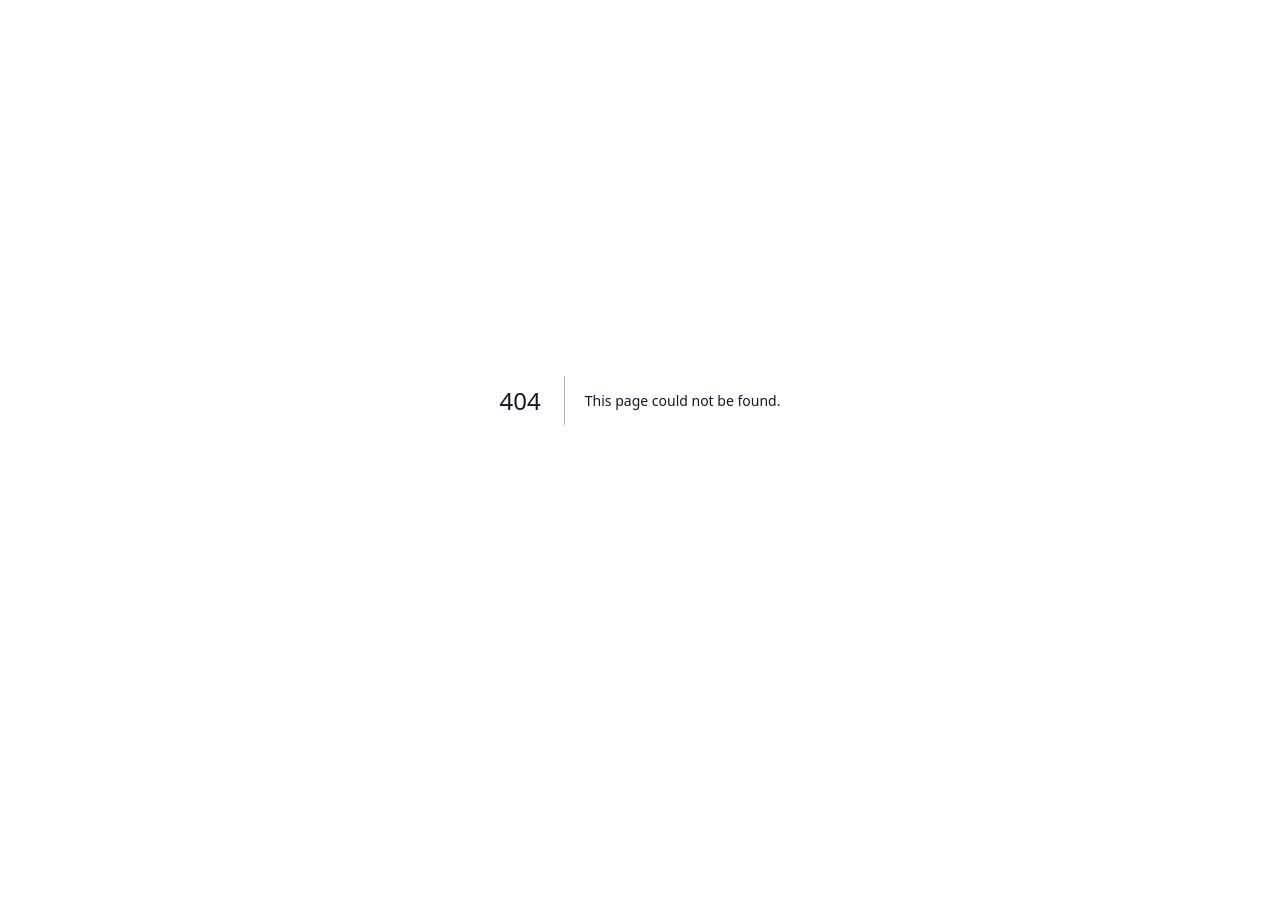
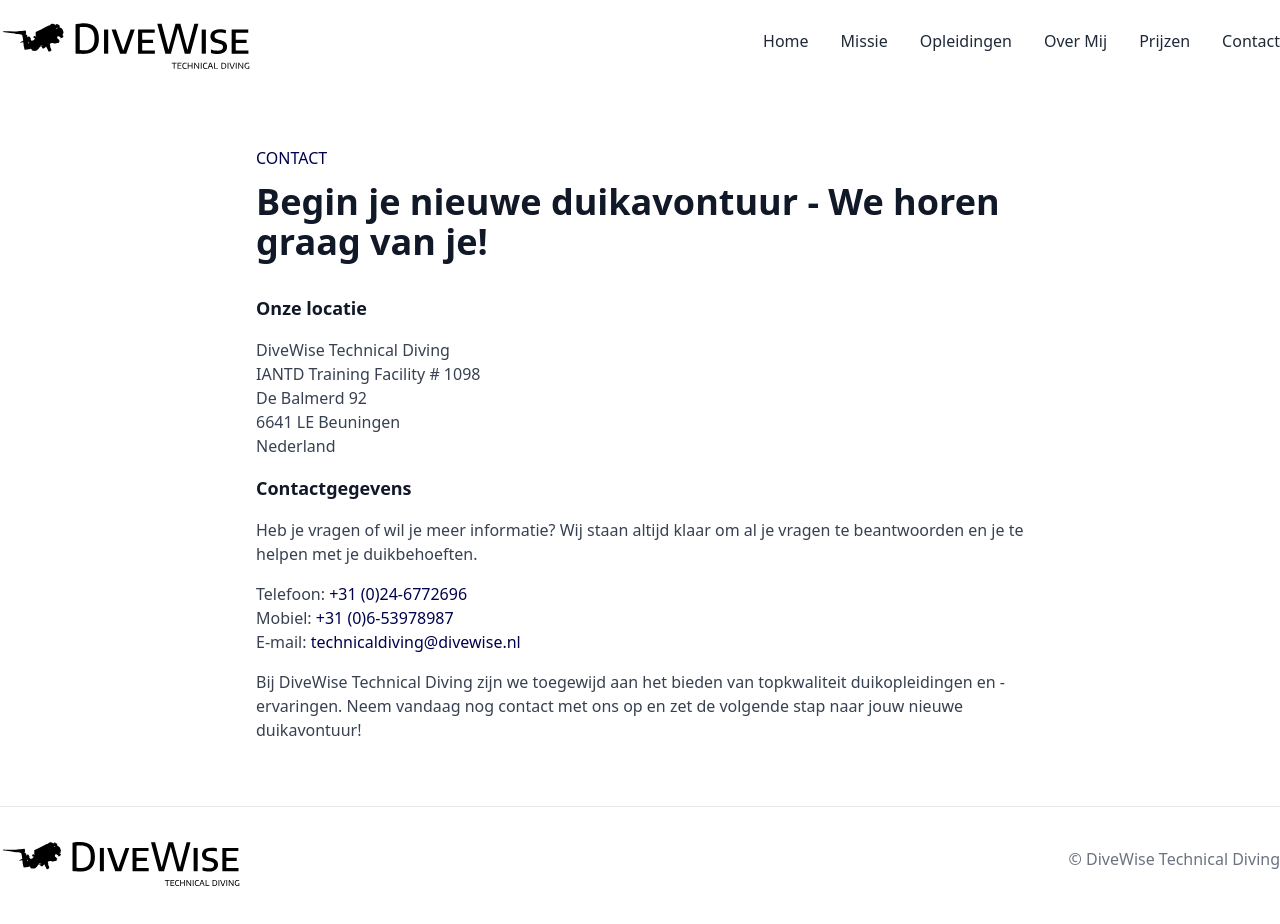
Before and after one commit to JoeriSmits/DiveWise, a Next.js app: page /contact in a window 1280 px wide. Before the commit this address had no page. Shown: the top 924 px of the page. Before the commit the page ends 800 px from the top, so only its background shows below. Built offline with nearby package versions, Linux system fonts and the light colour scheme.

Commit message:
feat: finished basic v1 website

```diff
--- /dev/null
+++ b/app/layout.tsx
@@ -0,0 +1,16 @@
+export const metadata = {
+  title: 'Next.js',
+  description: 'Generated by Next.js',
+}
+
+export default function RootLayout({
+  children,
+}: {
+  children: React.ReactNode
+}) {
+  return (
+    <html lang="en">
+      <body>{children}</body>
+    </html>
+  )
+}
--- /dev/null
+++ b/app/not-found.tsx
@@ -0,0 +1,25 @@
+import BodyText from '@/components/bodytext/bodytext'
+import type { NextPageWithLayout } from '../pages/_app'
+import Layout from '@/components/layout'
+import CLink from '@/components/clink/clink'
+import '@/app/globals.css'
+
+const NotFound: NextPageWithLayout = () => {
+    return (
+        <html>
+            <body>
+                <Layout>
+                    <div className="max-w-screen-md mx-auto">
+                        <BodyText title="Deze pagina is niet gevonden of bestaat niet meer" subtitle="Whoops...">
+                            <div className="space-y-4">
+                                <p>De pagina die je probeert te bereiken, bestaat niet of is verplaatst. Misschien kun je terugkeren naar de <CLink href="/">homepage</CLink> en vanaf daar verder navigeren.</p>
+                            </div>
+                        </BodyText>
+                    </div>
+                </Layout>
+            </body>
+        </html>
+    )
+}
+
+export default NotFound
--- a/modules/usp/usp-block.tsx
+++ b/modules/usp/usp-block.tsx
@@ -1,5 +1,4 @@
 import USP from "@/components/usp/usp";
-import Image from "next/image";
 
 const USPBlockModule = (): JSX.Element => {
     return (
@@ -12,11 +11,11 @@ const USPBlockModule = (): JSX.Element => {
             <div className="grid grid-cols-1 md:grid-cols-3">
                 <USP image="/assets/icons/smile.svg" alt="Icon of a smiley">
                     <h3>Veilig, informatief en plezierig</h3>
-                    <p>Onze missie is het aanbieden en verzorgen van veilige, informatieve maar vooral plezierige Technische en Rebreather duikprogramma's.</p>
+                    <p>Onze missie is het aanbieden en verzorgen van veilige, informatieve maar vooral plezierige Technische en Rebreather duikprogramma&apos;s.</p>
                 </USP>
                 <USP image="/assets/icons/shield.svg" alt="Icon of a shield">
                     <h3>Vertrouwen</h3>
-                    <p>Deze opleidingsprogramma's zullen een ieder het vertrouwen geven om op een veilige en verantwoorde wijze te duiken in een mindere of meerdere uitdagende omgeving.</p>
+                    <p>Deze opleidingsprogramma&apos;s zullen een ieder het vertrouwen geven om op een veilige en verantwoorde wijze te duiken in een mindere of meerdere uitdagende omgeving.</p>
                 </USP>
                 <USP image="/assets/icons/shaking-hands.svg" alt="Icon of shaking hands">
                     <h3>Persoonlijk</h3>
--- a/pages/_document.tsx
+++ b/pages/_document.tsx
@@ -9,6 +9,7 @@ const Document = (): JSX.Element => {
                 <link rel="preconnect" href="https://fonts.googleapis.com" />
                 <link rel="preconnect" href="https://fonts.gstatic.com" crossOrigin="" />
                 <link href="https://fonts.googleapis.com/css2?family=Inter:wght@100..900&display=swap" rel="stylesheet" />
+                <meta name="robots" content="noindex,nofollow" />
             </Head>
             <body className='text-neutral-700'>
                 <Main />
--- /dev/null
+++ b/pages/contact.tsx
@@ -0,0 +1,38 @@
+import BodyText from '@/components/bodytext/bodytext'
+import type { NextPageWithLayout } from './_app'
+import Layout from '@/components/layout'
+import CLink from '@/components/clink/clink'
+
+const Contact: NextPageWithLayout = () => {
+    return (
+        <Layout>
+            <div className="max-w-screen-md mx-auto">
+                <BodyText title="Begin je nieuwe duikavontuur - We horen graag van je!" subtitle="Contact">
+                    <div className="space-y-4">
+
+                        <h2 className="text-lg">Onze locatie</h2>
+                        <p>
+                            DiveWise Technical Diving<br />
+                            IANTD Training Facility # 1098<br />
+                            De Balmerd 92<br />
+                            6641 LE Beuningen<br />
+                            Nederland
+                        </p>
+
+                        <h2 className="text-lg">Contactgegevens</h2>
+                        <p>Heb je vragen of wil je meer informatie? Wij staan altijd klaar om al je vragen te beantwoorden en je te helpen met je duikbehoeften.</p>
+                        <p>
+                            Telefoon: <CLink href="tel:+31 (0)24-6772696">+31 (0)24-6772696</CLink><br />
+                            Mobiel: <CLink href="tel:+31 (0)6-53978987">+31 (0)6-53978987</CLink><br />
+                            E-mail: <CLink href="mailto:technicaldiving@divewise.nl">technicaldiving@divewise.nl</CLink>
+                        </p>
+                        <p>Bij DiveWise Technical Diving zijn we toegewijd aan het bieden van topkwaliteit duikopleidingen en -ervaringen. Neem vandaag nog contact met ons op en zet de volgende stap naar jouw nieuwe duikavontuur!</p>
+                    </div>
+                </BodyText>
+            </div>
+        </Layout>
+    )
+}
+
+
+export default Contact
--- a/pages/missie.tsx
+++ b/pages/missie.tsx
@@ -16,7 +16,7 @@ const Mission: NextPageWithLayout = () => {
                         <h2 className="text-lg">Jouw Pad Naar Expertise en Avontuur met Divewise</h2>
                         <p>Onze benadering van technisch duiken gaat verder dan het traditionele leerproces; het is een holistische ervaring die is ontworpen om duikers te transformeren in zelfverzekerde, bekwame onderwaterontdekkers. Met kleine groepen en een focus op persoonlijke aandacht, zorgt Divewise ervoor dat elke duiker de nodige begeleiding en ondersteuning krijgt om hun vaardigheden te ontwikkelen en te verfijnen. Ons curriculum omvat een breed scala aan cursussen, van introductielessen in technisch duiken tot geavanceerde specialisaties zoals grotduiken, wrakduiken en diepzeeduiken, allemaal onderwezen door ervaren instructeurs met een passie voor duiken en een ongeëvenaarde kennis van de onderwaterwereld.</p>
                         <p>Bij Divewise begrijpen we dat veiligheid en kennis hand in hand gaan. Daarom leggen we een sterke nadruk op milieubewustzijn en het behoud van de onderwateromgeving, zodat toekomstige generaties ook van de wonderen van de oceaan kunnen genieten. Onze cursussen zijn zorgvuldig ontworpen om niet alleen technische vaardigheden te verbeteren maar ook om duikers bewust te maken van de impact die ze hebben op de mariene ecosystemen.</p>
-                        <p>Door deel te nemen aan onze programma's, worden duikers onderdeel van een exclusieve gemeenschap die de lat hoger legt in de wereld van het technisch duiken. Divewise is niet alleen je duikschool; het is je partner in avontuur, een plek waar je wordt uitgedaagd om je grenzen te verleggen en nieuwe, adembenemende onderwaterlandschappen te ontdekken. Met Divewise duik je niet alleen in de diepte; je duikt in een leven van eindeloze ontdekkingen en avonturen, ondersteund door onze toewijding aan uitmuntendheid en een voortdurende passie voor de zee.</p>
+                        <p>Door deel te nemen aan onze programma&apos;s, worden duikers onderdeel van een exclusieve gemeenschap die de lat hoger legt in de wereld van het technisch duiken. Divewise is niet alleen je duikschool; het is je partner in avontuur, een plek waar je wordt uitgedaagd om je grenzen te verleggen en nieuwe, adembenemende onderwaterlandschappen te ontdekken. Met Divewise duik je niet alleen in de diepte; je duikt in een leven van eindeloze ontdekkingen en avonturen, ondersteund door onze toewijding aan uitmuntendheid en een voortdurende passie voor de zee.</p>
                         <p>Dit is de wereld van Divewise – waar jouw passie voor technisch duiken wordt versterkt door onze expertise, innovatie en een onwrikbare toewijding aan het creëren van een veilige, verrijkende en onvergetelijke duikervaring.</p>
                         <p>
                             <CLink href="/opleidingen">
--- a/pages/opleidingen.tsx
+++ b/pages/opleidingen.tsx
@@ -12,8 +12,8 @@ const Opleidingen: NextPageWithLayout = () => {
                         <p>Of u nu een beginnende recreatieve duiker bent of uw technische duikvaardigheden naar een hoger niveau wilt tillen, wij bieden een breed scala aan IANTD erkende opleidingen die aansluiten bij uw ambities en wensen.</p>
                         <p>Bij DiveWise Technical Diving begrijpen we dat elke duiker uniek is. Daarom hebben we onze opleidingen ingedeeld in vier kerngroepen, zodat u gemakkelijk de cursus kunt vinden die het beste bij uw doelen past:</p>
 
-                        <h2 className="text-lg">1. Recreatieve en Technische Duikprogramma's</h2>
-                        <p>Ontdek de onderwaterwereld met onze recreatieve en technische duikprogramma's. Van de basis als Open Water Diver tot geavanceerde technische cursussen zoals Trimix Diver. Of u nu kiest voor open circuit (OC) duiken of gesloten circuit (CCR) rebreather duiken, wij bieden de expertise die u nodig heeft om veilig en met vertrouwen te duiken.</p>
+                        <h2 className="text-lg">1. Recreatieve en Technische Duikprogramma&apos;s</h2>
+                        <p>Ontdek de onderwaterwereld met onze recreatieve en technische duikprogramma&apos;s. Van de basis als Open Water Diver tot geavanceerde technische cursussen zoals Trimix Diver. Of u nu kiest voor open circuit (OC) duiken of gesloten circuit (CCR) rebreather duiken, wij bieden de expertise die u nodig heeft om veilig en met vertrouwen te duiken.</p>
 
                         <h2 className="text-lg">2. IANTD Decompressie Software Specialist</h2>
                         <p>Verdiep uw kennis van decompressiesoftware. In dit programma leert u verschillende decompressiesoftware instellingen aan te passen, duikcomputers te gebruiken en de achterliggende algoritme modellen te begrijpen.</p>
@@ -21,8 +21,8 @@ const Opleidingen: NextPageWithLayout = () => {
                         <h2 className="text-lg">3. Nitrox & Trimix Gas Blender</h2>
                         <p>Word een meester in het vullen van Nitrox en Trimix gassen. Deze cursus leert u op een veilige manier om te gaan met zuurstof en helium en behandelt het zuurstofreinigen van duikflessen en kranen. Kies voor het gecombineerde programma of volg een gespecialiseerde cursus.</p>
 
-                        <h2 className="text-lg">4. Leadership Duikprogramma's</h2>
-                        <p>Streef naar excellence en word een duikprofessional. Onze leadership programma's omvatten Dive Master, Technical Diver Supervisor en verschillende instructeursniveaus, waaronder Open Water Instructor en Advanced Nitrox Instructor.</p>
+                        <h2 className="text-lg">4. Leadership Duikprogramma&apos;s</h2>
+                        <p>Streef naar excellence en word een duikprofessional. Onze leadership programma&apos;s omvatten Dive Master, Technical Diver Supervisor en verschillende instructeursniveaus, waaronder Open Water Instructor en Advanced Nitrox Instructor.</p>
 
                         <h2 className="text-lg">Kom verder</h2>
                         <p>Voor meer gedetailleerde informatie over onze cursussen, nodigen we u uit om <CLink href="/contact">contact met ons op te nemen</CLink>. Bij DiveWise Technical Diving zijn we toegewijd aan het bieden van kwalitatieve duikopleidingen. Sluit je bij ons aan en verken de onbegrensde mogelijkheden onder het wateroppervlak!</p>
--- a/pages/over-mij.tsx
+++ b/pages/over-mij.tsx
@@ -10,7 +10,7 @@ const OverMij: NextPageWithLayout = () => {
                 <div className="grid grid-cols-1 md:grid-cols-2 gap-8">
                     <div className="space-y-4">
                         <p>Mijn passie voor duiken ontvlamde al op jonge leeftijd, geïnspireerd door de legendarische onderwateravonturen van Jacques Cousteau. Deze passie leidde mij 45 jaar geleden naar mijn eerste duikervaringen bij een NOB-vereniging in Zuid-Nederland. Mijn duikavontuur begon echter niet alleen daar; mijn verlangen om de onderwaterwereld te verkennen was al veel eerder gewekt.</p>
-                        <p>Mijn interesse verschoof in de late jaren '90 naar de meer uitdagende aspecten van het duiken, waaronder technisch duiken met verschillende gasmengsels. Ik ben gepassioneerd over het overbrengen van het 'technisch duikvirus' aan enthousiaste toekomstige technisch duikers, met cursussen variërend van open circuit duiken tot en met full trimix en rebreather opleidingen.</p>
+                        <p>Mijn interesse verschoof in de late jaren &apos;90 naar de meer uitdagende aspecten van het duiken, waaronder technisch duiken met verschillende gasmengsels. Ik ben gepassioneerd over het overbrengen van het &apos;technisch duikvirus&apos; aan enthousiaste toekomstige technisch duikers, met cursussen variërend van open circuit duiken tot en met full trimix en rebreather opleidingen.</p>
                         <p>In 2004 zette ik een belangrijke stap door mijn eigen IANTD Facility, DiveWise Technical Diving, op te richten in Oost-Nederland. Hier zet ik mijn toewijding voort om duikers van alle niveaus te voorzien van hoogwaardige Technische Duik- en Rebreather opleidingen, en draag ik bij aan de groei en ontwikkeling van de duikgemeenschap.</p>
                     </div>
                     <Image className="w-full" src="/assets/images/jos_smits.jpg" width={592} height={450} alt="Photo of Jos Smits on a boat preparing for a dive" />
```
